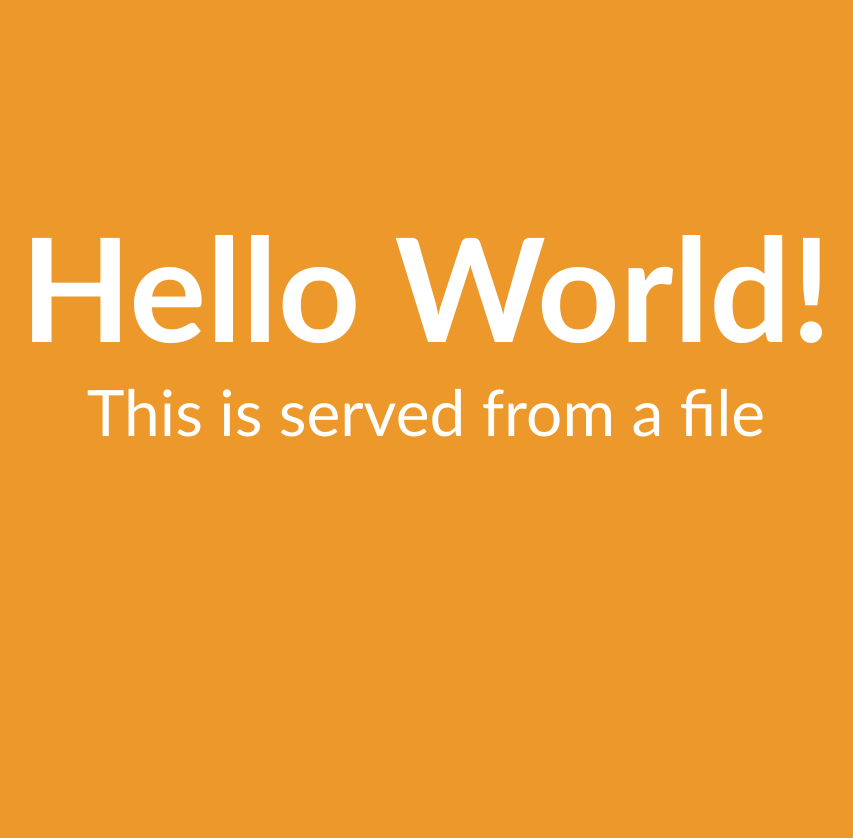
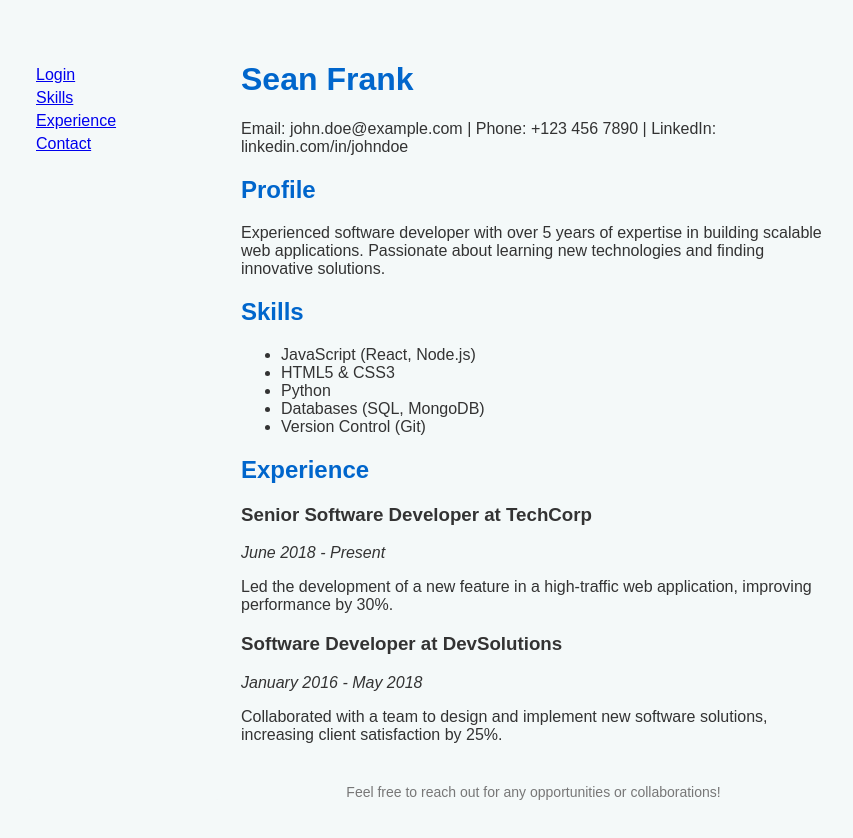
Before and after one commit to sean-frank/nodejs_first_webservice, a website: page index.html in a window 1280 px wide. Shown: the whole page, without its empty margins (214-1067 px from the left). Before the commit the page ends 800 px from the top, so only its background shows below. Drawn offline with Linux system fonts and the light colour scheme.

Commit message:
added some html files and updated js index file

```diff
--- a/index.html
+++ b/index.html
@@ -1,55 +1,129 @@
 <!DOCTYPE html>
+<html lang="en">
 
     <head>
-    <title>My Website</title>
+        <meta charset="UTF-8">
+        <meta name="viewport" content="width=device-width, initial-scale=1.0">
+        <title>Sean Frank</title>
         <style>
-        *,
-        html {
-            margin: 0;
-            padding: 0;
-            border: 0;
+            body {
+                font-family: Arial, sans-serif;
+                margin: 40px;
+                background-color: #f4f9f9;
+                color: #333;
             }
 
-        html {
-            width: 100%;
-            height: 100%;
+            h1,
+            h2 {
+                color: #0066cc;
             }
 
-        body {
-            width: 100%;
-            height: 100%;
-            position: relative;
-            background-color: rgb(236, 152, 42);
+            header,
+            section {
+                max-width: 800px;
+                margin: auto;
             }
 
-        .center {
-            width: 100%;
-            height: 50%;
-            margin: 0;
-            position: absolute;
-            top: 50%;
-            left: 50%;
-            transform: translate(-50%, -50%);
-            color: white;
-            font-family: "Trebuchet MS", Helvetica, sans-serif;
-            text-align: center;
+            .container {
+                display: grid;
+                grid-template-columns: 1fr 3fr;
+                gap: 20px;
             }
 
-        h1 {
-            font-size: 144px;
+            nav {
+                background-color: #f4f9f9;
+                padding: 10px;
+                border-radius: 5px;
             }
 
-        p {
-            font-size: 64px;
+            nav ul {
+                list-style-type: none;
+                padding: 0;
+            }
+
+            nav li {
+                margin: 5px 0;
+            }
+
+            .resume-content h2,
+            .profile p,
+            .skills ul,
+            .experience div {
+                margin-bottom: 20px;
+            }
+
+            footer {
+                text-align: center;
+                margin-top: 40px;
+                font-size: 14px;
+                color: #777;
             }
         </style>
     </head>
 
     <body>
-    <div class="center">
-        <h1>Hello World!</h1>
-        <p>This is served from a file</p>
+        <header>
+            <div class="container">
+                <nav>
+                    <ul>
+                        <li><a href="login">Login</a></li>
+                        <li><a href="skills.html">Skills</a></li>
+                        <li><a href="experience.html">Experience</a></li>
+                        <li><a href="contact.html">Contact</a></li>
+                    </ul>
+                </nav>
+
+                <div class="resume-content">
+                    <h1>Sean Frank</h1>
+                    <p>Email: john.doe@example.com | Phone: +123 456 7890 | LinkedIn: linkedin.com/in/johndoe</p>
+
+                    <section id="profile">
+                        <h2>Profile</h2>
+                        <p>
+                            Experienced software developer with over 5 years of expertise in building scalable web applications.
+                            Passionate about learning new technologies and finding innovative solutions.
+                        </p>
+                    </section>
+
+                    <section id="skills">
+                        <h2>Skills</h2>
+                        <ul>
+                            <li>JavaScript (React, Node.js)</li>
+                            <li>HTML5 & CSS3</li>
+                            <li>Python</li>
+                            <li>Databases (SQL, MongoDB)</li>
+                            <li>Version Control (Git)</li>
+                        </ul>
+                    </section>
+
+                    <section id="experience">
+                        <h2>Experience</h2>
+
+                        <div>
+                            <h3>Senior Software Developer at TechCorp</h3>
+                            <p><em>June 2018 - Present</em></p>
+                            <p>
+                                Led the development of a new feature in a high-traffic web application,
+                                improving performance by 30%.
+                            </p>
                         </div>
+
+                        <div>
+                            <h3>Software Developer at DevSolutions</h3>
+                            <p><em>January 2016 - May 2018</em></p>
+                            <p>
+                                Collaborated with a team to design and implement new software solutions,
+                                increasing client satisfaction by 25%.
+                            </p>
+                        </div>
+                    </section>
+
+                    <footer id="contact">
+                        Feel free to reach out for any opportunities or collaborations!
+                    </footer>
+                </div>
+            </div>
+        </header>
     </body>
 
 </html>
```
Also changed, not shown: index.js (+18 -2 lines), login.html (+59 -30 lines). Lines whose indentation alone changed are shown as unchanged.
